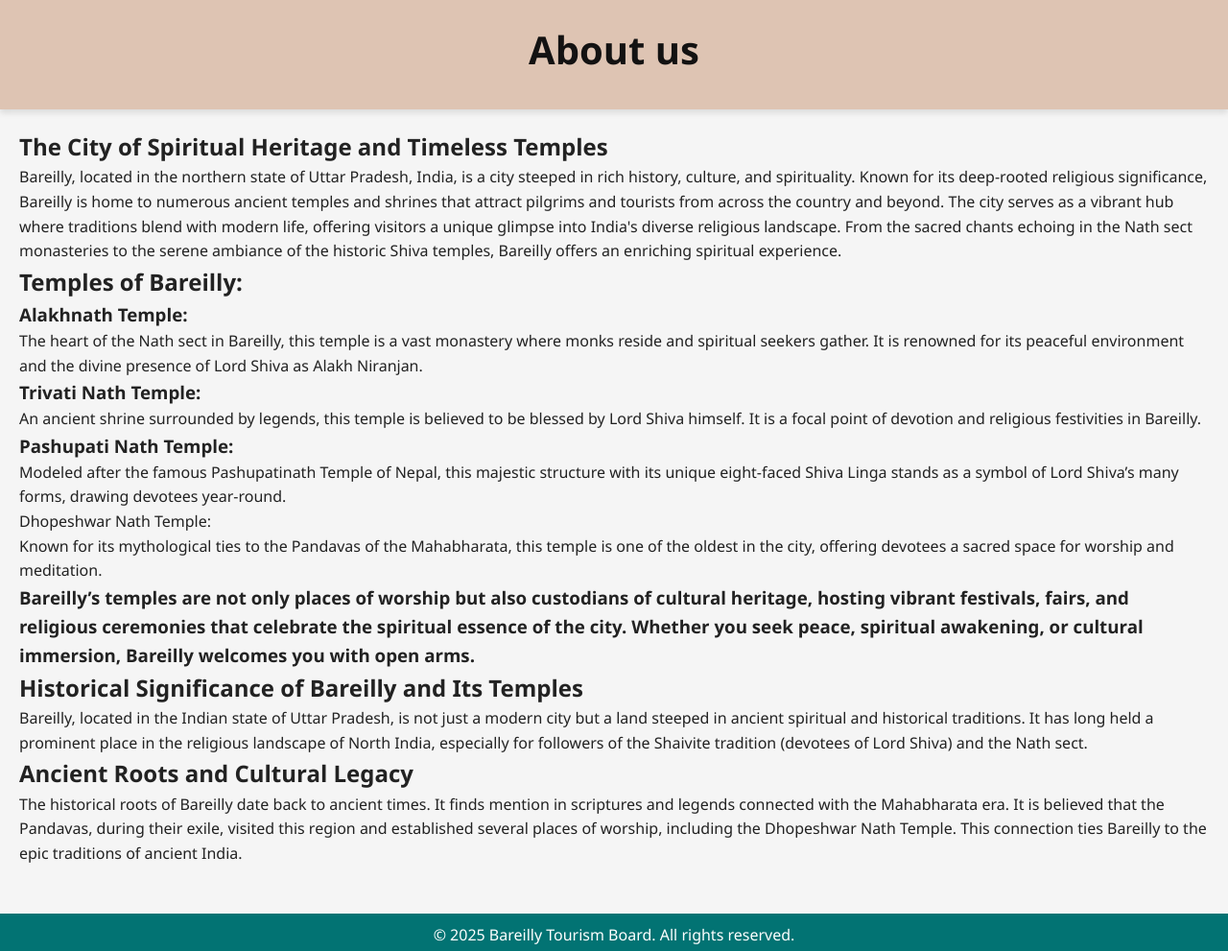
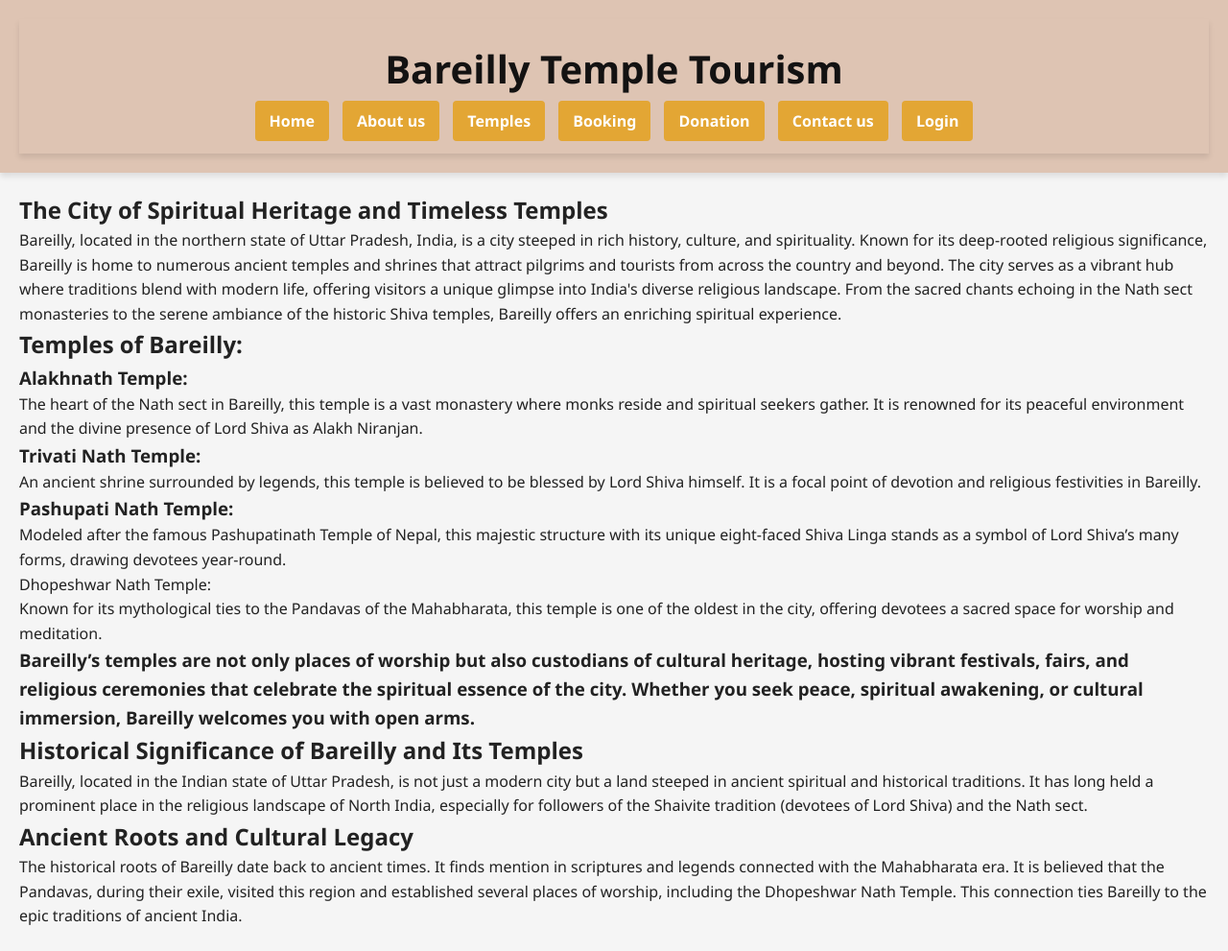
Before and after one commit to shivamgangwarn/bareillytourism, a plain HTML site: page about.html in a window 1280 px wide. Shown: the top 991 px of the page at 96% size. Drawn offline with Linux system fonts and the light colour scheme.

Commit message:
Add files via upload

```diff
--- a/about.html
+++ b/about.html
@@ -10,7 +10,18 @@
 
   <!-- Header with Navigation -->
   <header>
-    <h1>About us</h1>
+    <header>
+    <h1>Bareilly Temple Tourism</h1>
+    <nav class="menu">
+      <a href="index.html">Home</a>
+      <a href="about.html">About us</a>
+      <a href="temples.html">Temples</a>
+      <a href="Booking.html">Booking</a>
+      <a href="Donation.html">Donation</a>
+      <a href="contact.html">Contact us</a>
+      <a href="Login.html">Login</a>
+    </nav>
+  </header>
 
   </header>
 
```
Also changed, not shown: contact.html (+12 -0 lines).
